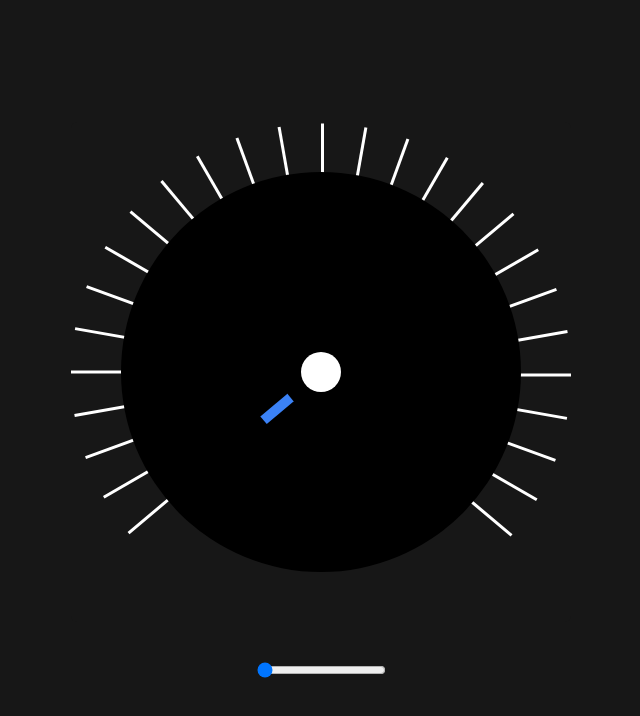
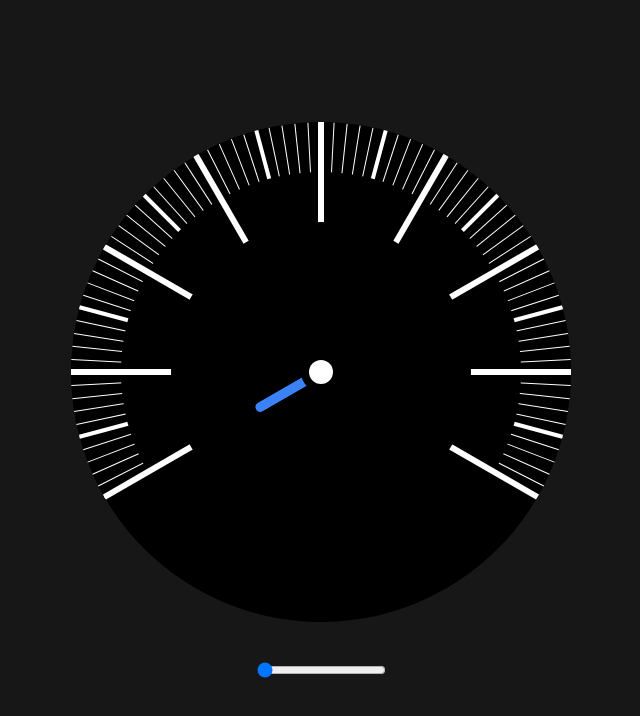
Before and after one commit to HrishikShaji/speedometer, a Next.js app: page / in a window 1280 px wide. Shown: the top 716 px of the page, without its empty margins (319-959 px from the left). Built offline with nearby package versions, Linux system fonts and the light colour scheme.

Commit message:
design modified

```diff
--- a/app/page.tsx
+++ b/app/page.tsx
@@ -11,7 +11,7 @@ export default function Home() {
 				type="range"
 				defaultValue={speed}
 				min={0}
-        max={260}
+				max={240}
 				onChange={(e) => setSpeed(parseInt(e.target.value))}
 			/>
 		</main>
--- a/components/Speedometer.tsx
+++ b/components/Speedometer.tsx
@@ -4,24 +4,46 @@ interface SpeedometerProps {
 
 export const Speedometer: React.FC<SpeedometerProps> = ({ speed }) => {
 	return (
-    <div className="relative w-[500px] h-[500px] rounded-md bg-neutral-900 flex  items-center justify-center">
-      <div className="bg-black absolute z-40 top-[50%] left-[50%] p-5 rounded-full -translate-x-[50%] -translate-y-[50%] flex justify-center items-center">
-        <div className="rounded-full  bg-white h-10 w-10"></div>
+		<div className="relative w-[500px] h-[500px] rounded-full bg-black flex  items-center justify-center">
+			<div className="bg-black absolute z-50 top-[50%] left-[50%] p-2 rounded-full -translate-x-[50%] -translate-y-[50%] flex justify-center items-center">
+				<div className="rounded-full  bg-white h-6 w-6"></div>
 			</div>
-      <div className="bg-black absolute z-20 top-[50%] left-[50%] h-[400px] w-[400px] rounded-full -translate-x-[50%] -translate-y-[50%]"></div>
-      {Array.from({ length: 27 }).map((_, i) => (
+			<div className="bg-black absolute z-40 top-[50%] left-[50%] h-[300px] w-[300px] rounded-full -translate-x-[50%] -translate-y-[50%]"></div>
+			<div className="bg-black absolute z-20 top-[50%] left-[50%] h-[350px] w-[350px] rounded-full -translate-x-[50%] -translate-y-[50%]"></div>
+			<div className="bg-black absolute z-10 top-[50%] left-[50%] h-[400px] w-[400px] rounded-full -translate-x-[50%] -translate-y-[50%]"></div>
+			{Array.from({ length: 9 }).map((_, i) => (
 				<div
 					key={i}
-          style={{ rotate: `${320 + i * 10}deg` }}
-          className="w-full flex  h-[3px] absolute  top-[50%] -translate-y-[50%] left-0 "
+					style={{ rotate: `${330 + i * 30}deg` }}
+					className="w-[500px] flex z-30  h-[6px] absolute "
+				>
+					<div className="w-[50%] h-full bg-white"></div>
+					<div className="w-[50%] h-full bg-transparent"></div>
+				</div>
+			))}
+			{Array.from({ length: 16 }).map((_, i) => (
+				<div
+					key={i}
+					style={{ rotate: `${330 + i * 15}deg` }}
+					className="w-full flex   h-[4px] absolute   "
+				>
+					<div className="w-[50%] h-full bg-white"></div>
+					<div className="w-[50%] h-full bg-transparent"></div>
+				</div>
+			))}
+			{Array.from({ length: 80 }).map((_, i) => (
+				<div
+					key={i}
+					style={{ rotate: `${330 + i * 3}deg` }}
+					className="w-full flex   h-[1px] absolute   "
 				>
 					<div className="w-[50%] h-full bg-white"></div>
 					<div className="w-[50%] h-full bg-transparent"></div>
 				</div>
 			))}
 			<div
-        className=" w-[150px] flex h-[10px]  z-30  "
-        style={{ rotate: `${320 + speed}deg` }}
+				className=" w-[150px] rounded-3xl overflow-hidden flex h-[10px]  z-40  "
+				style={{ rotate: `${330 + speed}deg` }}
 			>
 				<div className="h-full w-[50%] bg-blue-500"></div>
 				<div className="h-full w-[50%] bg-transparent"></div>
```
Lines whose indentation alone changed are shown as unchanged.
